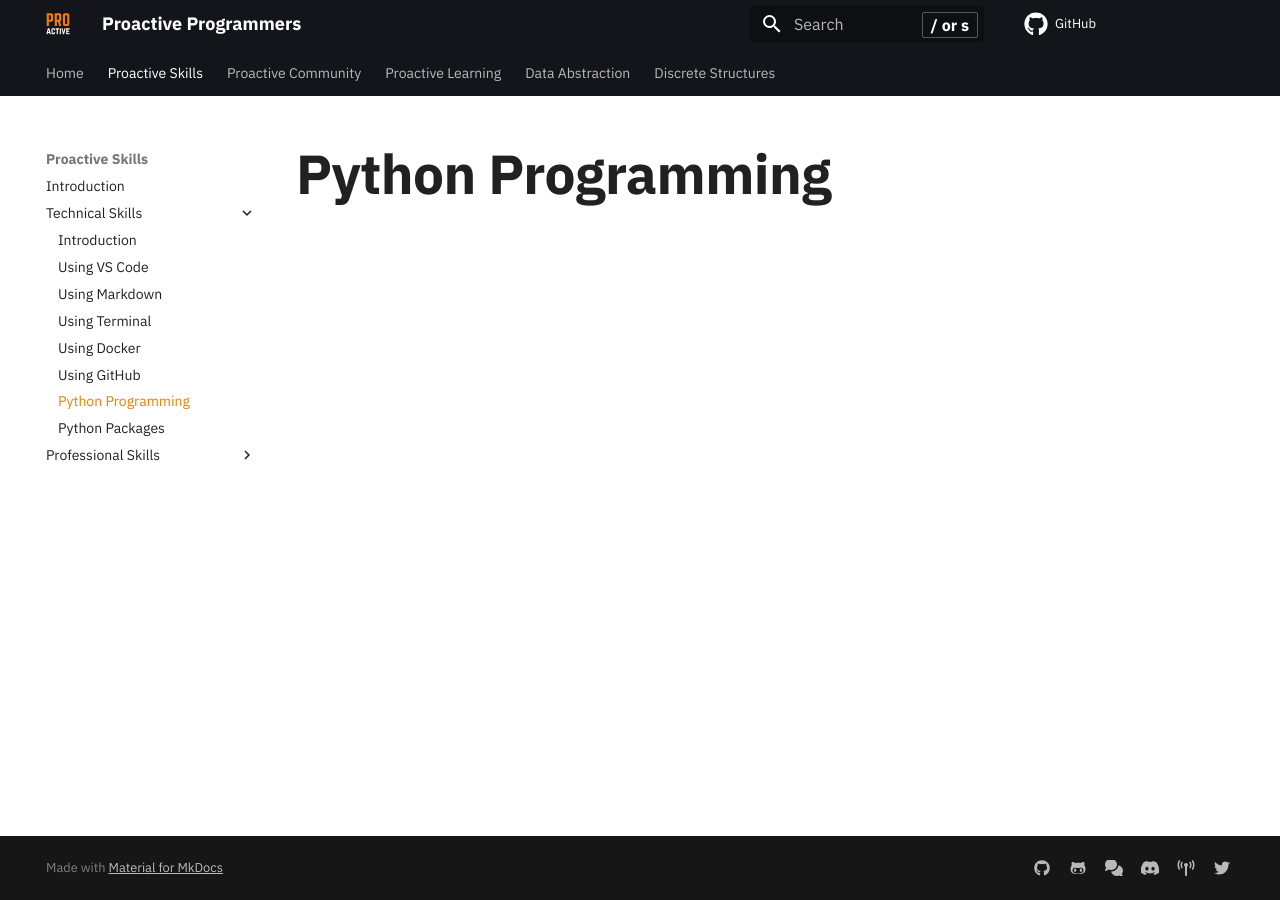
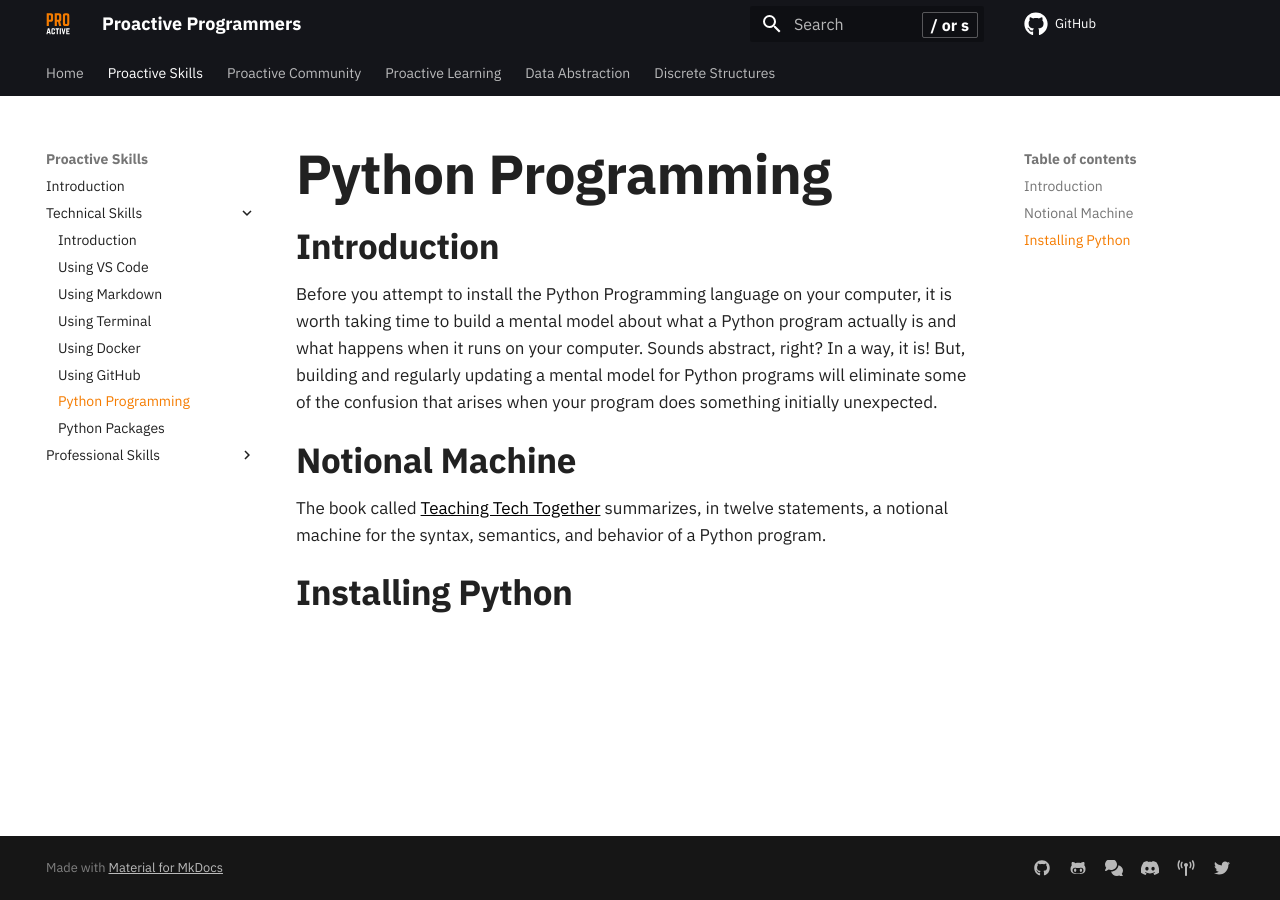
Before and after one commit to ProactiveProgrammers/www.proactiveprogrammers.com, an MkDocs documentation site: the page built from docs/proactive-skills/technical-skills/python-programming.md, in a window 1280 px wide. Built offline with MkDocs 1.6.1 and Material for MkDocs 9.7.7, drawn with Linux system fonts in a browser that asks for light colours; comment, search, counter and statistics services are not loaded.

Commit message:
feat: Add start of content in python-programming, with beginning of notional machine.

```diff
--- a/docs/proactive-skills/technical-skills/python-programming.md
+++ b/docs/proactive-skills/technical-skills/python-programming.md
@@ -1 +1,22 @@
 # Python Programming
+
+## Introduction
+
+Before you attempt to install the Python Programming language on your computer,
+it is worth taking time to build a mental model about what a Python program
+actually is and what happens when it runs on your computer. Sounds abstract,
+right? In a way, it is! But, building and regularly updating a mental model for
+Python programs will eliminate some of the confusion that arises when your
+program does something initially unexpected.
+
+## Notional Machine
+
+The book called [Teaching Tech
+Together](https://teachtogether.tech/en/index.html) summarizes, in twelve
+statements, a notional machine for the syntax, semantics, and behavior of a
+Python program.
+
+## Installing Python
+
+
+--8<-- "includes/abbreviations.md"
```
